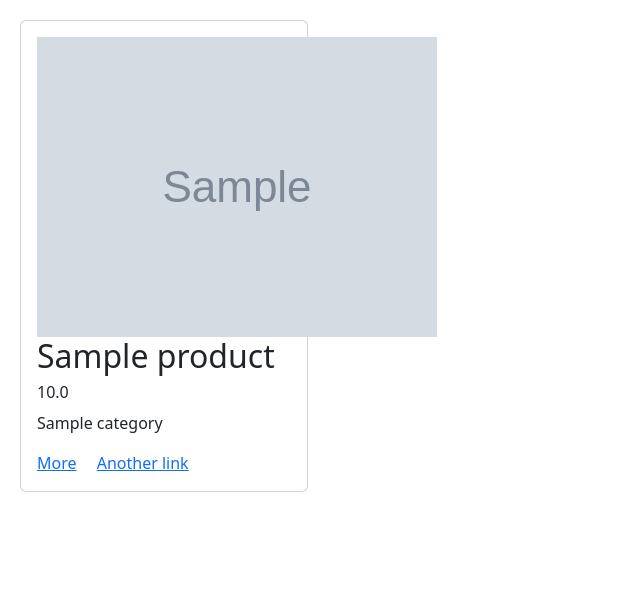
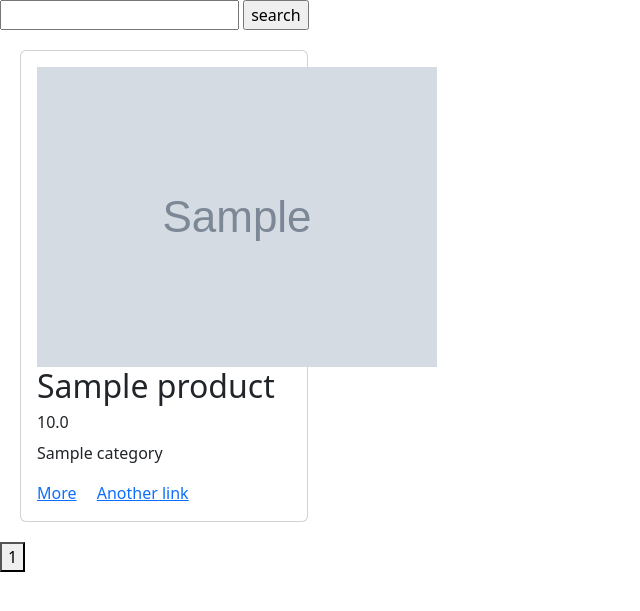
Before and after one commit to Chifland/Cholpon_Kaparova_29-1, a Django app: page /products/ in a window 1280 px wide. Shown: the part 86-697 px from the top of the page, without its empty margins (0-640 px from the left). Run offline with Django 4.2, Linux system fonts and the light colour scheme; tables that the repository leaves empty hold one stand-in row (values such as "Sample post"); grey boxes marked "Sample" are stand-in pictures.

Commit message:
search & pagination added

```diff
--- /dev/null
+++ b/posts/constants.py
@@ -0,0 +1 @@
+PAGINATION_LIMIT = 3
--- a/posts/forms.py
+++ b/posts/forms.py
@@ -9,8 +9,7 @@ class CategoriesCreateForm(forms.Form):
 class ProductCreateForm(forms.Form):
     image = forms.FileField(required=False)
     title = forms.CharField(max_length=30, min_length=3)
-    # description = forms.CharField(widget=forms.Textarea())
     measure = forms.CharField(max_length=10)
     cost = forms.FloatField()
     amount = forms.IntegerField()
-    # categories = forms.CharField
+    description = forms.CharField(widget=forms.Textarea())
--- a/posts/models.py
+++ b/posts/models.py
@@ -17,6 +17,7 @@ class Product(models.Model):
     created_at = models.DateTimeField(auto_now=True)
     modified_at = models.DateTimeField(auto_now_add=True)
     categories = models.ManyToManyField(Category)
+    description = models.TextField()
 
 
     def __str__(self):
--- a/posts/views.py
+++ b/posts/views.py
@@ -1,6 +1,8 @@
 from django.shortcuts import render, redirect
+from django.db.models import Q
 from posts.models import Product, Category
 from posts.forms import ProductCreateForm, CategoriesCreateForm
+from posts.constants import PAGINATION_LIMIT
 
 
 
@@ -11,10 +13,28 @@ def main_view(request):
 
 def products_view(request):
     if request.method == 'GET':
-        products = Product.objects.all
+        products = Product.objects.all()
+        search_text = request.GET.get('search')
+        page = int(request.GET.get('page', 1))
+        max_page = products.__len__() / PAGINATION_LIMIT
+
+        if search_text:
+            """startswith, endswith, contains"""
+            products = products.filter(Q(name_of_product__contains=search_text) | Q(description__contains=search_text))
+
+        if round(max_page) < max_page:
+            max_page = round(max_page)+1
+        else:
+            max_page = round(max_page)
+
+        products = products[PAGINATION_LIMIT * (page - 1):PAGINATION_LIMIT * page]
+
+
+
         context_data = {
             'products': products,
-            'user': request.user
+            'user': request.user,
+            'pages': range(1, max_page+1)
         }
         return render(request, 'products/products.html', context=context_data)
 
--- a/templates/products/detail.html
+++ b/templates/products/detail.html
@@ -17,6 +17,7 @@
     <h1> {{ product.name_of_product }}</h1>
     <h6>{{ product.measure_of_product }}</h6>
     <h6>{{ product.cost_of_product }}</h6>
+    <h6>{{ product.description }}</h6>
     <h6>{{ product.created_at }}</h6>
     <h6>{{ product.modified_at }}</h6>
 
--- a/templates/products/products.html
+++ b/templates/products/products.html
@@ -6,6 +6,10 @@
 {% endblock %}
 
 {% block content %}
+    <form action="/products/" method="get">
+        <input type="text" name="search">
+        <input type="submit" value="search">
+    </form>
     <div class="products">
         {% for product in products %}
             <div class="card" style="width: 18rem;">
@@ -23,6 +27,15 @@
               </div>
             </div>
 
+
+        {% endfor %}
+
+    </div>
+    <div class="pages">
+        {% for page in pages %}
+            <a href="/products/?page={{ page }}">
+                <button>{{ page }}</button>
+            </a>
         {% endfor %}
 
     </div>
```
